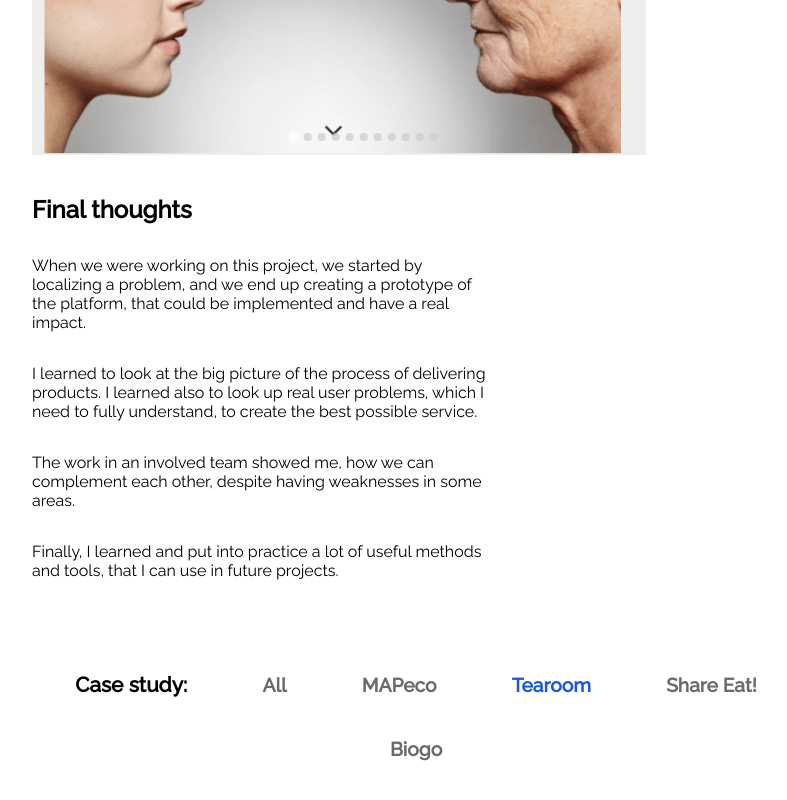
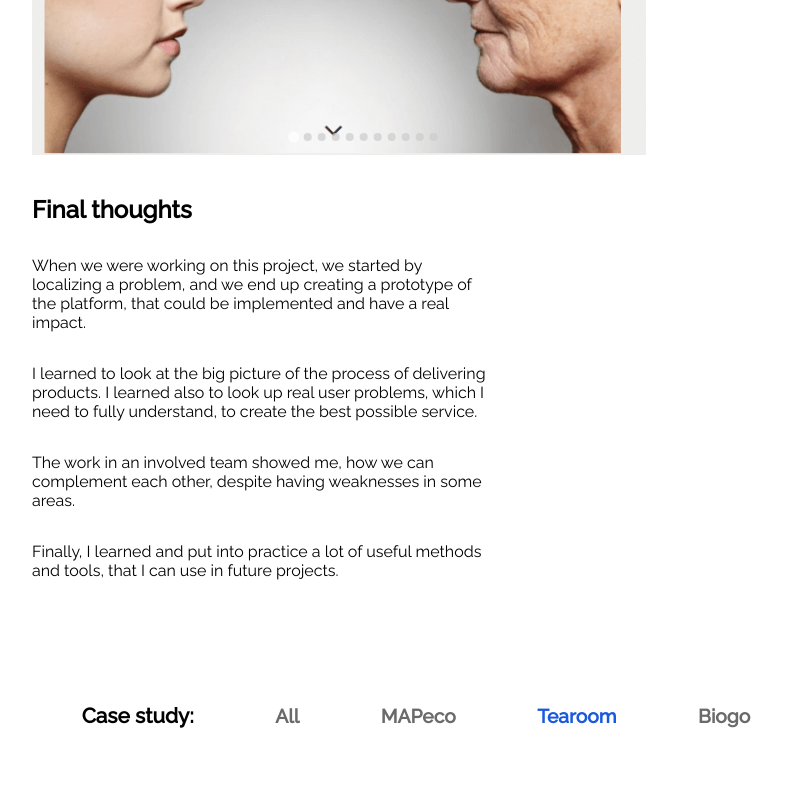
Before and after one commit to DamianLipinski/DamianLipinski.github.io, a plain HTML site: page case_study_tearoom.html in a window 1280 px wide. Shown: the part 10558-11358 px from the top of the page, without its empty margins (224-1011 px from the left). Drawn offline with Linux system fonts and the light colour scheme.

Commit message:
Update case_study_tearoom.html

```diff
--- a/case_study_tearoom.html
+++ b/case_study_tearoom.html
@@ -302,7 +302,6 @@
             <a href="index.html" class="footer_projects">All</a>
             <a href="#" class="footer_projects">MAPeco</a>
             <a href="#" class="footer_projects" style="color: #195add">Tearoom</a>
-            <a href="#" class="footer_projects">Share Eat!</a>
             <a href="#" class="footer_projects">Biogo</a>
         </section>
 
```
